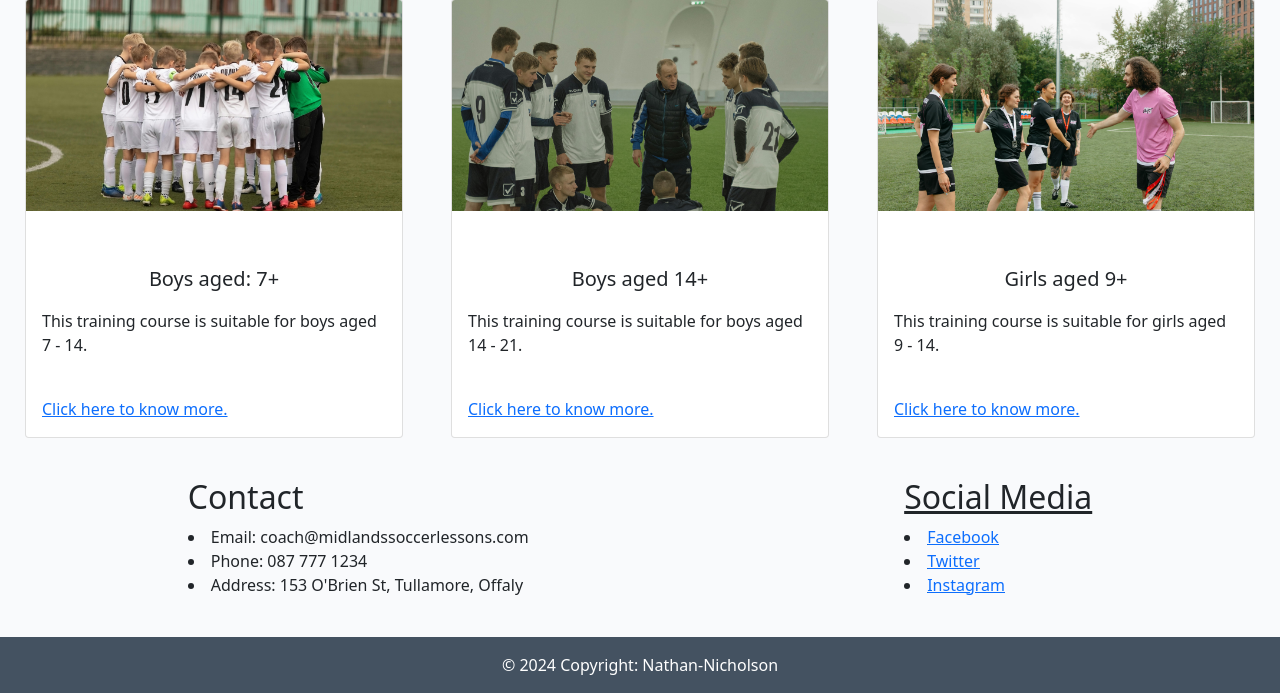
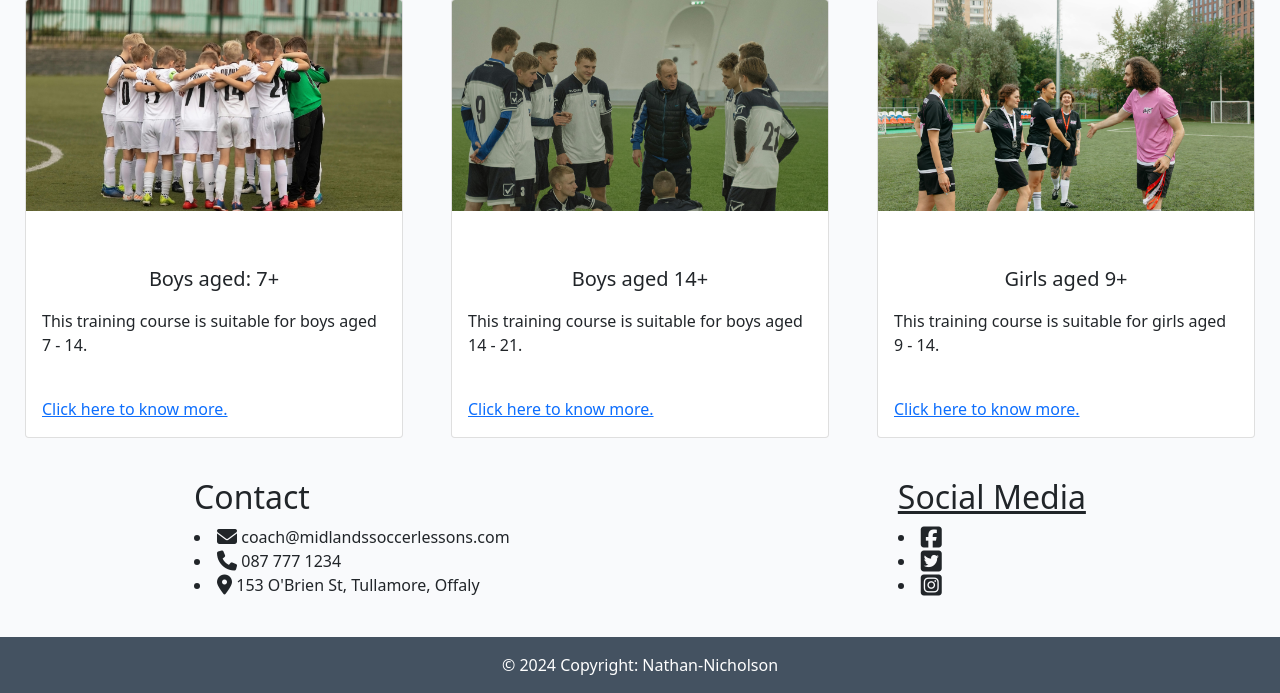
Before and after one commit to nathan-bytecode/midlands-soccer-lessons, a Django app: page / in a window 1280 px wide. Shown: the part 865-1558 px from the top of the page. Run offline with Django 4.2, Linux system fonts and the light colour scheme; some libraries are stand-ins or nearby versions; some web fonts are replaced.

Commit message:
add favicons and style to contact and social mdeia base.html file

```diff
--- a/templates/base.html
+++ b/templates/base.html
@@ -25,7 +25,7 @@
     <link href="https://fonts.googleapis.com/css2?family=Merriweather:ital@1&family=Open+Sans:ital,wght@1,300&family=Rubik+Burned&display=swap" rel="stylesheet">
 
     <!-- Font Awesome link -->
-    <link rel="stylesheet" href="https://cdnjs.cloudflare.com/ajax/libs/font-awesome/5.15.3/css/all.min.css">
+    <script src="https://kit.fontawesome.com/c20358358b.js" crossorigin="anonymous"></script>
 
     <!-- Bootstrap link -->
     <link href="https://cdn.jsdelivr.net/npm/bootstrap@5.0.1/dist/css/bootstrap.min.css" rel="stylesheet"
@@ -82,16 +82,16 @@
 <div class="end">
 
     <ui><h2 class="contact-title">Contact</h2>
-        <li>Email: coach@midlandssoccerlessons.com</li>
-        <li>Phone: 087 777 1234</li>
-        <li>Address: 153 O'Brien St, Tullamore, Offaly</li>
+        <li><i class="fa-solid fa-envelope fa-lg"></i> coach@midlandssoccerlessons.com</li>
+        <li><i class="fa-solid fa-phone fa-lg"></i> 087 777 1234</li>
+        <li><i class="fa-solid fa-location-dot fa-lg"></i>   153 O'Brien St, Tullamore, Offaly</li>
     </ui>
 
 
     <u><h2 class="social-media">Social Media</h2>
-        <li><a href="#">Facebook</a></li>
-        <li><a href="#">Twitter</a></li>
-        <li><a href="#">Instagram</a></li>
+        <li><a href="#"><i class="fa-brands fa-square-facebook fa-xl" aria-hidden="true" style="color:#212529;"></i></a></li>
+        <li><a href="#"><i class="fa-brands fa-square-twitter fa-xl" aria-hidden="true" style="color:#212529;"></i></a></li>
+        <li><a href="#"><i class="fa-brands fa-square-instagram fa-xl" aria-hidden="true" style="color:#212529;"></i></a></li>
     </u>
 </div>
 
```
